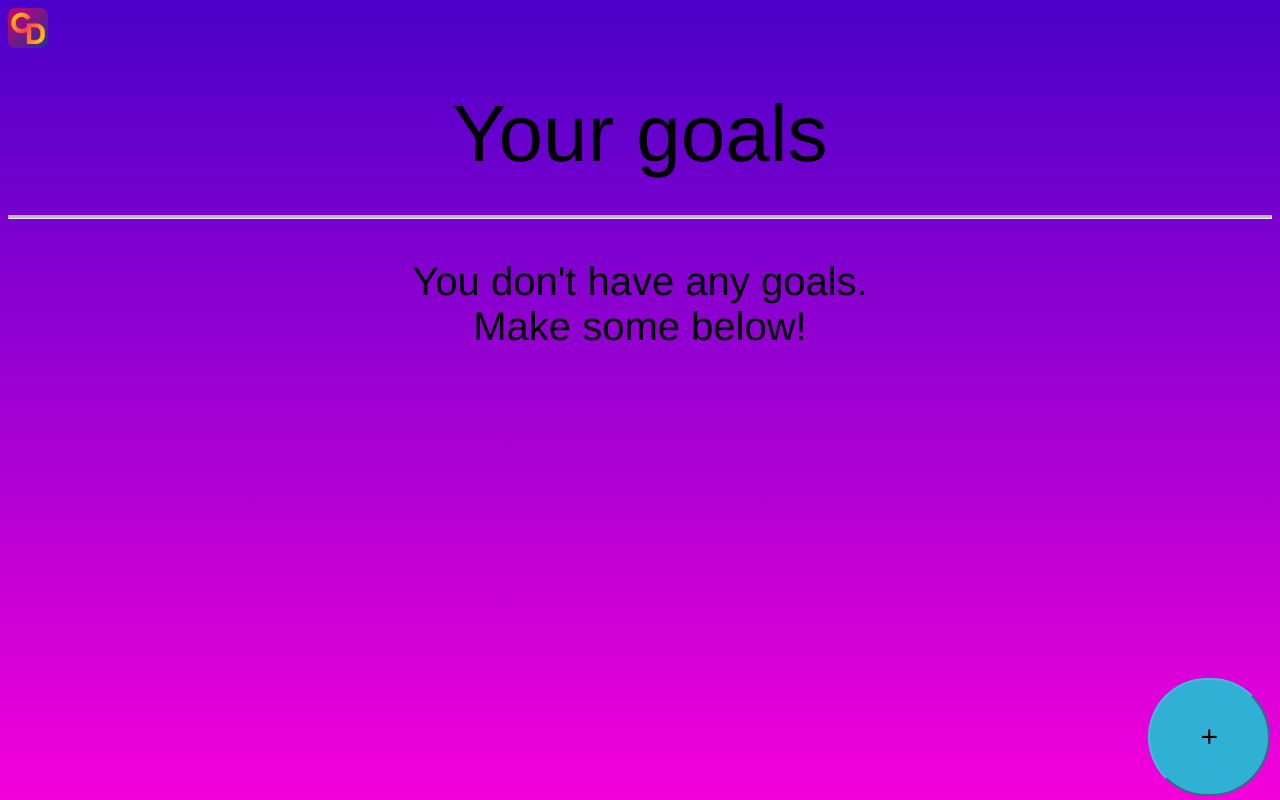
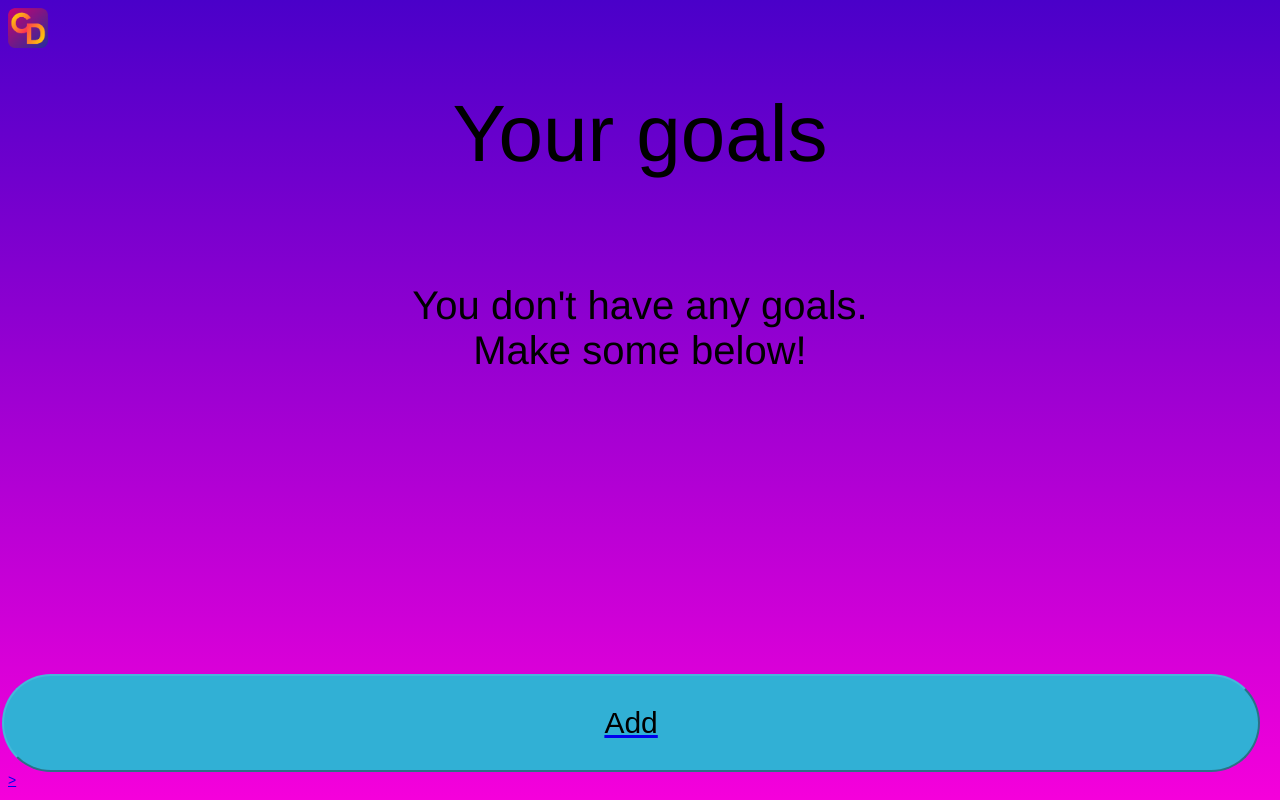
Before and after one commit to r00tkitty/cashdash, a PHP site: page /goals.php in a window 1280 px wide. Run offline with PHP 8.4, Linux system fonts and the light colour scheme; the visitor is signed in with stand-in values (Sample User, id 1); data that the repository does not hold is empty.

Commit message:
fixed layout

```diff
--- a/site/php/goals.php
+++ b/site/php/goals.php
@@ -155,12 +155,42 @@ hr.solid {
   padding: 10px 50px;
   border-radius: 300px;
   border-color: #46b8da;
+  margin-left:auto;
+  margin-right:auto;
 }
 
 #mybutton {
   position: fixed;
   bottom: 4px;
   right: 10px;
+  margin-left:auto;
+  margin-right:auto;
+}
+#container{
+    height: 55%;
+    width: 100%;
+    padding:    0px;
+    margin-left: 0%;
+    padding-bottom: 0px;
+    overflow: auto;  /* code added */
+}
+#header{
+    width: 100%;
+    height: 30%;
+    overflow: hidden;  /* code added to prevent scroll */
+}
+.button-container {
+  height: 10px;
+  position: relative;
+}
+
+.butt-center {
+  margin: 0;
+  position: absolute;
+  top: 50%;
+  left: 50%;
+  -ms-transform: translate(-50%, -50%);
+  transform: translate(-50%, -50%);
 }
   </style>
 
@@ -189,8 +219,10 @@ function closeNav() {
 }
 
 </script>
+<div id="header">
 <p class="deftext">Your goals</p>
-<hr class="solid" style='margin-top: -45px'></hr>
+</div>
+<div id="container">
 <?php
    $dbhost = 'localhost';
    $dbuser = 'root';
@@ -233,14 +265,16 @@ echo "<p class='nothing'>You don't have any goals.<br>Make some below!</p>";
 
    }
    while($row = $retval->fetch_array(MYSQLI_ASSOC)) {
-      echo "<p class=goalname style='margin-top: -1px'>{$row['descrip']}</p><p class=cost>€{$row['cost']}
-      <hr class='solid' style='margin-top: -45px'></hr>";
+    echo "<hr class='solid' style='margin-top: 0px'></hr><p class=goalname style='margin-top: -1px'>{$row['descrip']}</p><p class=cost>€{$row['cost']}
+    ";
    }
 
 ?>
-
-<div id="mybutton">
-<a href="addgoal.php"><button class="addbutton"><p style="color: black; font-size: 30px;">+</p></button></a>
+</div>
+<div class="button-container">
+  <div class="butt-vertical-center">
+    <a href="addgoal.php"><button style="display: block;margin-left: -6px;margin-right: 9px;margin-top:auto;margin-bottom:auto;background-color : #31B0D5;color: white;padding: 0px 47.5%;border-radius: 209px;border-color: #46b8da;"><p style=" width:auto; color: black; font-size: 30px;">Add</p></button>></a>
+  </div>
 </div>
 </body>
 </html>
```
